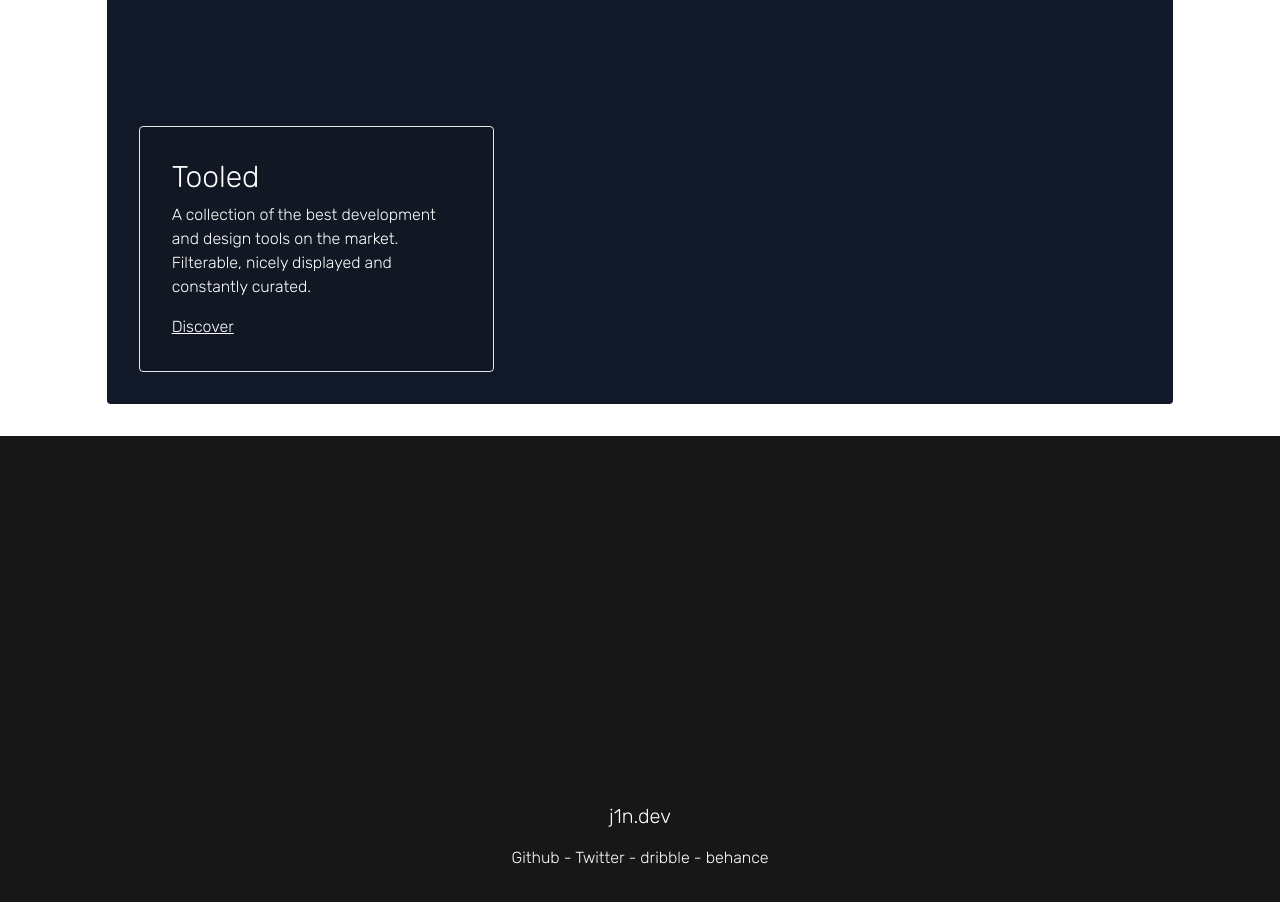
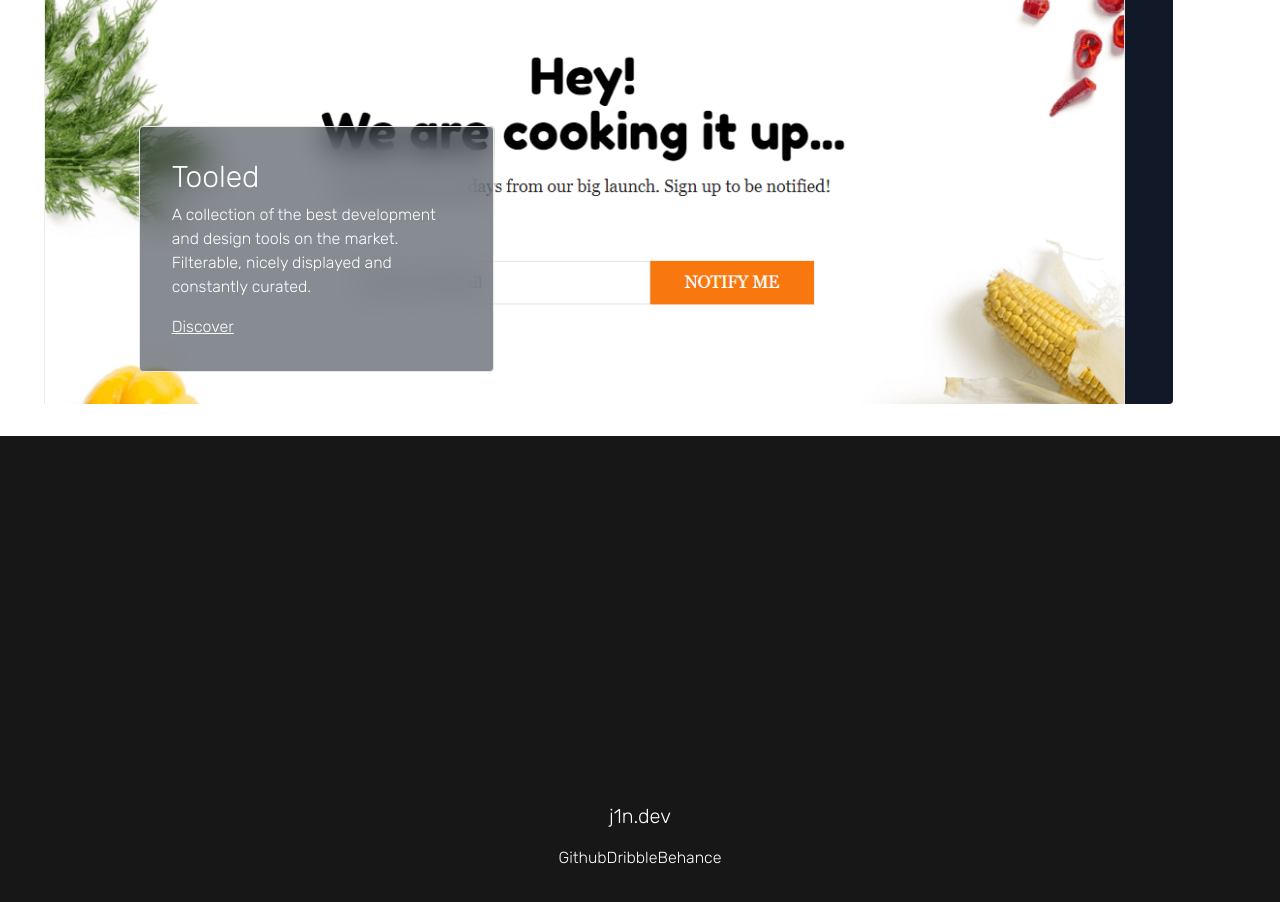
Before and after one commit to JanFrancksen/j1n, a Next.js app: page / in a window 1280 px wide. Shown: the part 2540-3442 px from the top of the page. Built offline with nearby package versions, Linux system fonts and the light colour scheme.

Commit message:
feat(references): add images to references

```diff
--- a/app/page.tsx
+++ b/app/page.tsx
@@ -3,6 +3,7 @@ import Hero from '@/components/hero';
 import ProjectReference from '@/components/projectReference';
 import ShowoffCard from '@/components/showoffCard';
 import ShowoffModule from '@/components/showoffModule';
+import comingsoon from '@/public/comingsoon.png';
 
 export default function Home() {
   return (
@@ -37,6 +38,7 @@ export default function Home() {
           title="CookiBooki"
           description="The cookbook app to fix all the problems you could possibly get in the kitchen. Create or find recipes, use what you have in the fridge or use the extensive community features."
           link="https://www.cookibooki.app"
+          imgSource={comingsoon}
           isExternal
         />
 
@@ -44,6 +46,7 @@ export default function Home() {
           title="Tooled"
           description="A collection of the best development and design tools on the market. Filterable, nicely displayed and constantly curated."
           link="/"
+          imgSource={comingsoon}
         />
       </section>
 
--- a/components/footer.tsx
+++ b/components/footer.tsx
@@ -1,11 +1,30 @@
 const Footer = () => {
+  const SOCIALLINKS = [
+    {
+      name: 'Github',
+      link: 'https://github.com/janfrancksen',
+    },
+    {
+      name: 'Dribble',
+      link: '',
+    },
+    {
+      name: 'Behance',
+      link: '',
+    },
+  ];
+
   return (
     <footer
       id="contact"
       className="h-screen flex flex-col gap-y-4 justify-center items-center"
     >
       <h2 className="text-xl">j1n.dev</h2>
-      <div>Github - Twitter - dribble - behance</div>
+      <div>
+        {SOCIALLINKS.map((social) => (
+          <a href={social.link}>{social.name}</a>
+        ))}
+      </div>
     </footer>
   );
 };
--- a/components/projectReference.tsx
+++ b/components/projectReference.tsx
@@ -1,7 +1,8 @@
 import Link from 'next/link';
+import Image, { StaticImageData } from 'next/image';
 
 interface ProjectReferenceProps {
-  imgSource?: string;
+  imgSource: StaticImageData | string;
   title: string;
   description: string;
   link: string;
@@ -16,13 +17,18 @@ const ProjectReference: React.FC<ProjectReferenceProps> = ({
   isExternal,
 }) => {
   return (
-    <div className="bg-white">
+    <div className="bg-white overflow-hidden">
       <div className="w-5/6 mx-auto relative">
-        <div className="absolute bottom-8 left-8 p-8 border rounded backdrop-blur-sm bg-neutral-900 bg-opacity-20 w-1/3">
+        <div className="absolute bottom-8 left-8 p-8 z-10 border rounded backdrop-blur-lg bg-gray-900 bg-opacity-50 w-1/3">
           <h5 className="text-3xl mb-2">{title}</h5>{' '}
           <p className="mb-4">{description}</p>
           {isExternal ? (
-            <a href={link} className="underline">
+            <a
+              href={link}
+              rel="noopener noreferrer"
+              target="_blank"
+              className="underline"
+            >
               Discover
             </a>
           ) : (
@@ -31,7 +37,15 @@ const ProjectReference: React.FC<ProjectReferenceProps> = ({
             </Link>
           )}
         </div>
-        <div className="bg-gray-900 h-[80dvh] w-full rounded" />
+        <div className="bg-gray-900 h-[80dvh] w-full rounded">
+          <div className="bg-red-200 rounded-t h-[95%] aspect-video absolute -bottom-24 hover:-bottom-12 right-12 transition-all hover:rotate-2 duration-1000 overflow-hidden">
+            <Image
+              src={imgSource}
+              alt={title}
+              className="object-cover w-full h-full"
+            />
+          </div>
+        </div>
       </div>
     </div>
   );
```
Also changed, not shown: public/comingsoon.png (added).
